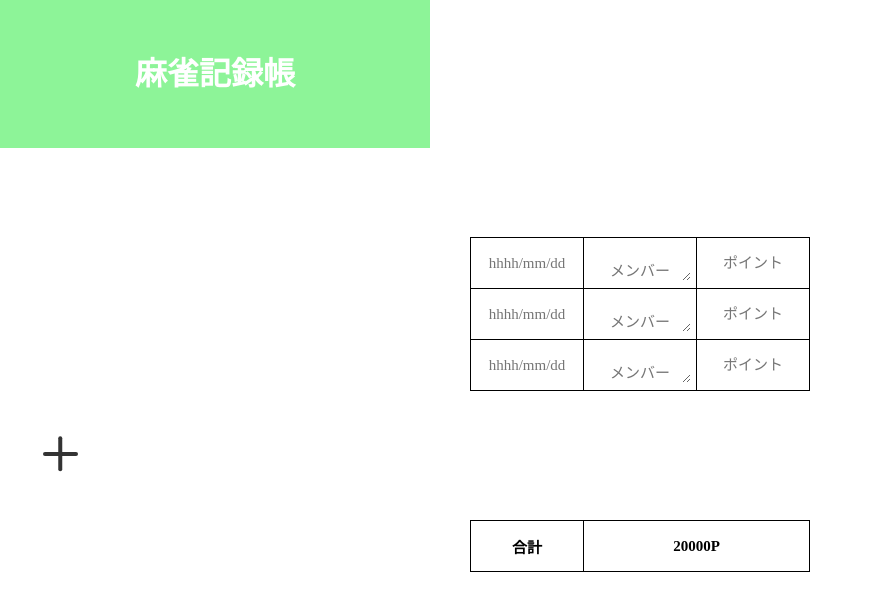
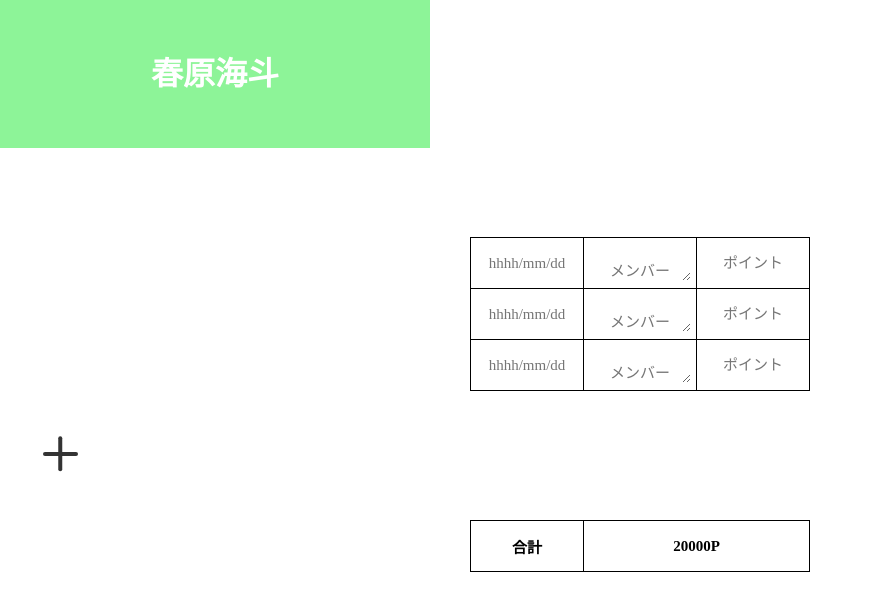
Before and after one commit to KaitoSunohara/MJ-main, a plain HTML site: page index.html in a window 1280 px wide. Shown: the whole page, without its empty margins (0-873 px from the left). Drawn offline with Linux system fonts and the light colour scheme; some packages are replaced by stand-ins of ours.

Commit message:
変更確認

```diff
--- a/index.html
+++ b/index.html
@@ -17,7 +17,7 @@
   </head>
   <body>
     <header class="header_box wrapper">
-      <h1 class="header_title">麻雀記録帳</h1>
+      <h1 class="header_title">春原海斗</h1>
     </header>
     <main>
       <article>
```
